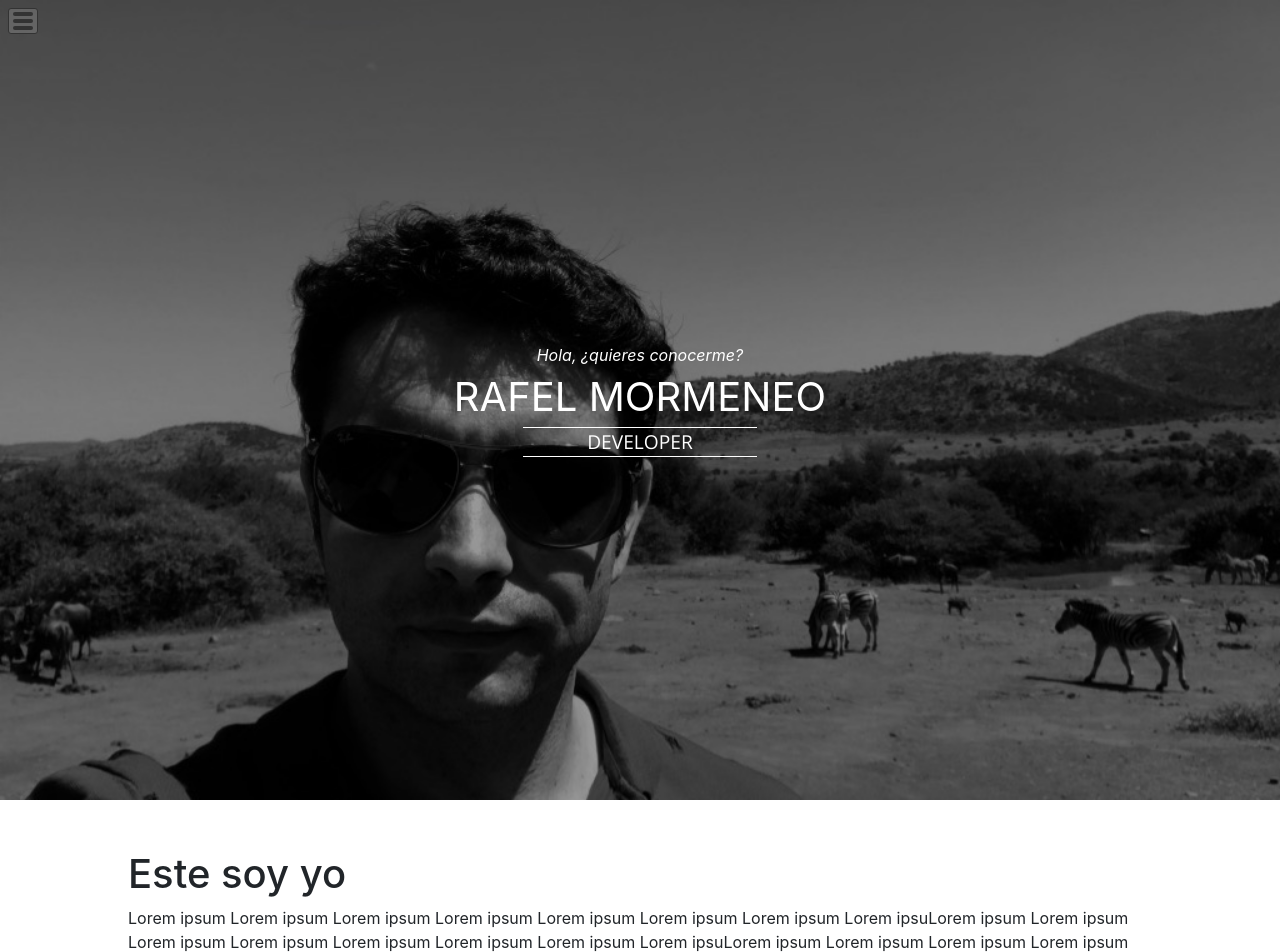
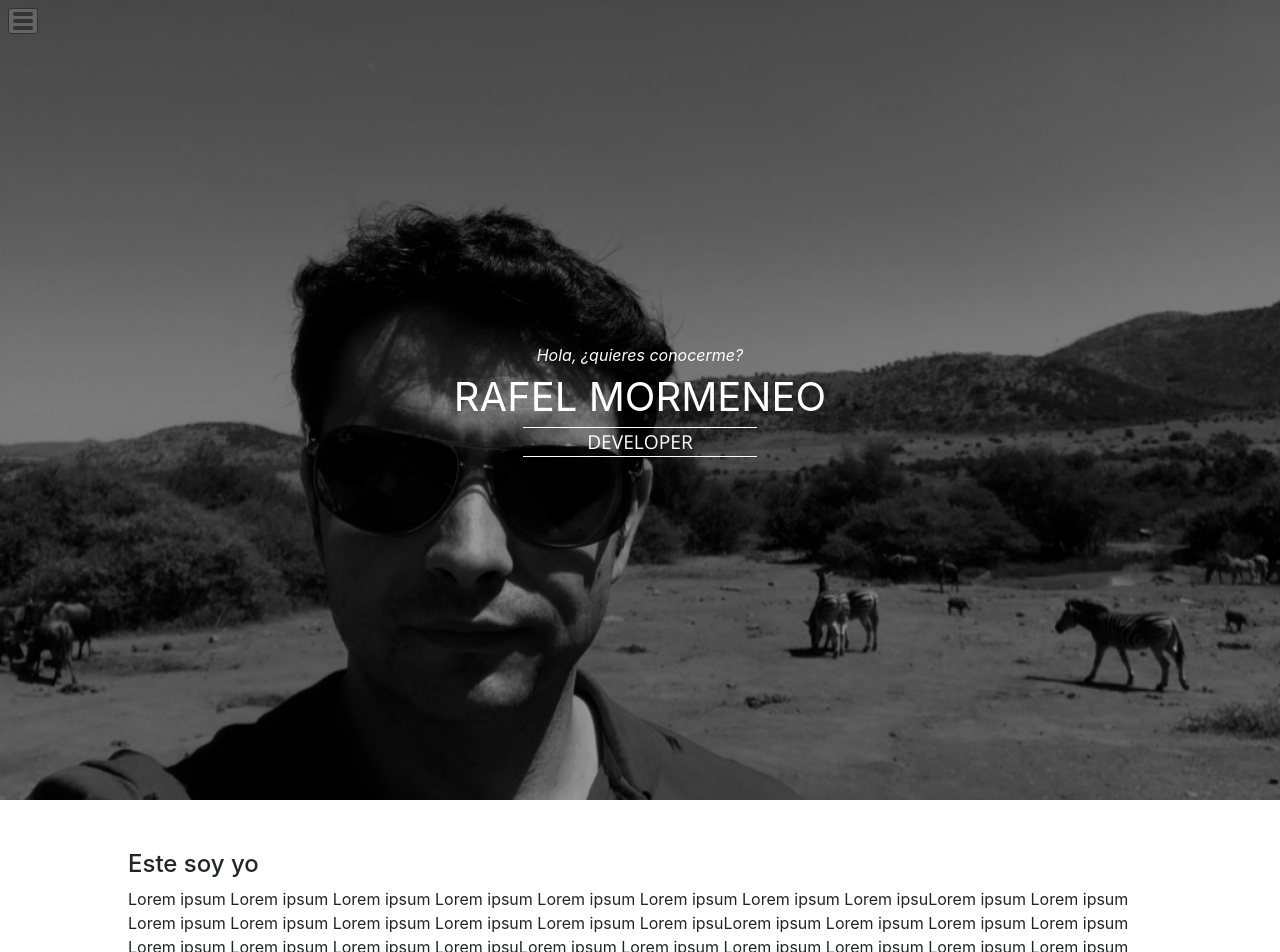
Before and after one commit to rafelmm/react-basic, a React (Create React App) app: page / in a window 1280 px wide. Shown: the top 952 px of the page. Built offline with nearby package versions, Linux system fonts and the light colour scheme.

Commit message:
Añado Section.css

```diff
--- /dev/null
+++ b/src/components/section/Section.css
@@ -0,0 +1,3 @@
+.section h1{
+    font-size:1.5em;
+}
--- a/src/components/section/Section.js
+++ b/src/components/section/Section.js
@@ -1,6 +1,6 @@
 import React from 'react';
 import Fade from 'react-reveal/Fade';
-
+import './Section.css';
 const Section = ({id, title, children, scrollInTop, enableFade}) => {
     const duration = enableFade?1000:0;
     return (
```
